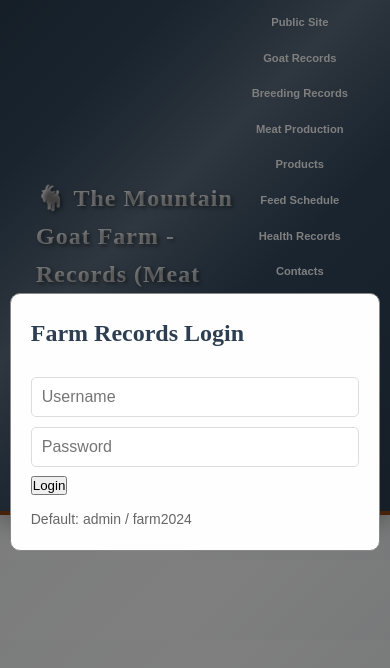
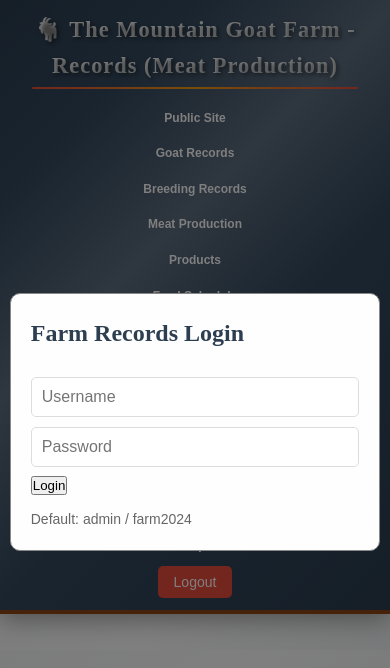
Before and after one commit to Haron1989/Mountain-Goat-Farm-app, a plain HTML site: page farm-records.html in a window 390 px wide. Drawn offline with nearby package versions, Linux system fonts and the light colour scheme.

Commit message:
Implement responsive header with stacked layout for small screens
- Stack logo above navigation on screens ≤1200px (dashboard best practice)
- Change nav flex-direction to column for better mobile experience
- Center logo and navigation items on smaller screens
- Add progressive breakpoints: 1200px, 900px, 600px for optimal layouts
- Increase body margin-top to accommodate taller stacked header
- Improve navigation accessibility and usability on mobile/tablet devices

This follows modern dashboard design patterns for better mobile UX.

```diff
--- a/farm-records.css
+++ b/farm-records.css
@@ -1,6 +1,25 @@
 /* Farm Records Styles */
 body {
     margin-top: 80px;
+}
+
+/* Responsive body margin for stacked header */
+@media (max-width: 1200px) {
+    body {
+        margin-top: 120px;
+    }
+}
+
+@media (max-width: 900px) {
+    body {
+        margin-top: 140px;
+    }
+}
+
+@media (max-width: 600px) {
+    body {
+        margin-top: 130px;
+    }
 }
 
 .modal {
--- a/styles.css
+++ b/styles.css
@@ -1197,32 +1197,71 @@ footer p {
 
 /* Responsive Navigation */
 @media (max-width: 1200px) {
+    nav {
+        flex-direction: column;
+        align-items: flex-start;
+        gap: 1rem;
+    }
+
+    .logo {
+        margin-bottom: 0.5rem;
+        align-self: center;
+    }
+
     .nav-links {
+        flex-wrap: wrap;
+        width: 100%;
+        justify-content: flex-start;
         gap: 0.5rem;
     }
 
     .nav-links a {
-        padding: 4px 8px;
-        font-size: 0.8rem;
+        padding: 6px 12px;
+        font-size: 0.85rem;
     }
 }
 
 @media (max-width: 900px) {
     header {
-        padding: 0.5rem 1rem;
+        padding: 1rem;
+    }
+
+    nav {
+        gap: 0.75rem;
     }
 
     .logo h1 {
-        font-size: 1.5rem;
+        font-size: 1.6rem;
+        text-align: center;
+    }
+
+    .nav-links {
+        gap: 0.4rem;
+        justify-content: center;
+    }
+
+    .nav-links a {
+        padding: 8px 12px;
+        font-size: 0.8rem;
+    }
+}
+
+@media (max-width: 600px) {
+    header {
+        padding: 0.75rem;
+    }
+
+    .logo h1 {
+        font-size: 1.4rem;
     }
 
     .nav-links {
         gap: 0.3rem;
-        flex-wrap: wrap;
+        justify-content: center;
     }
 
     .nav-links a {
-        padding: 3px 6px;
-        font-size: 0.7rem;
+        padding: 6px 10px;
+        font-size: 0.75rem;
     }
 }
```
